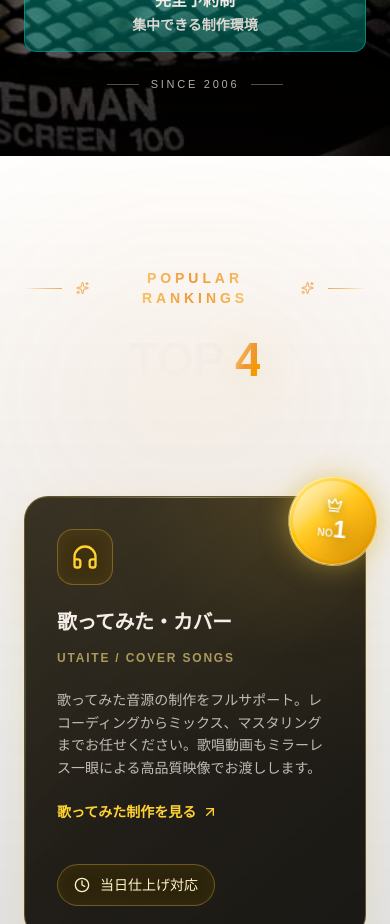
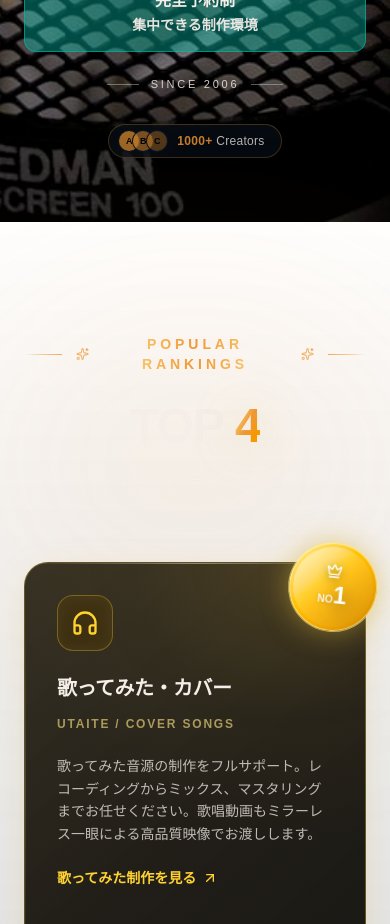
Before and after one commit to tetsufujiki/united-studio-lp, a Next.js app: page / in a window 390 px wide. Shown: the part 1040-1964 px from the top of the page. Built offline with nearby package versions, Linux system fonts and the light colour scheme.

Commit message:
feat: add mobile-only 1000+ creators badge to hero section
Co-authored-by: United Studio Inc <289687829+tetsufujiki@users.noreply.github.com>

```diff
--- a/components/hero-section.tsx
+++ b/components/hero-section.tsx
@@ -253,6 +253,26 @@ export function HeroSection() {
               <div className="h-px w-8 bg-foreground/40" />
             </div>
           </div>
+
+          {/* Mobile & Tablet Only - 1000+ Creators Badge */}
+          <div className="mt-8 flex justify-center lg:hidden">
+            <div className="inline-flex items-center gap-2.5 rounded-full border border-primary/30 bg-[oklch(0.21_0.03_250)]/50 py-1.5 pl-2.5 pr-4 backdrop-blur-md">
+              <div className="flex -space-x-1.5">
+                <span className="flex h-5 w-5 items-center justify-center rounded-full bg-primary/80 text-[9px] font-bold text-primary-foreground ring-1 ring-[oklch(0.21_0.03_250)]">
+                  A
+                </span>
+                <span className="flex h-5 w-5 items-center justify-center rounded-full bg-primary/60 text-[9px] font-bold text-primary-foreground ring-1 ring-[oklch(0.21_0.03_250)]">
+                  B
+                </span>
+                <span className="flex h-5 w-5 items-center justify-center rounded-full bg-primary/40 text-[9px] font-bold text-primary-foreground ring-1 ring-[oklch(0.21_0.03_250)]">
+                  C
+                </span>
+              </div>
+              <span className="text-xs font-medium tracking-wide text-foreground/90">
+                <span className="font-bold text-primary">1000+</span> Creators
+              </span>
+            </div>
+          </div>
         </div>
 
         {/* Scroll Indicator - Hidden on mobile, visible on desktop */}
```
